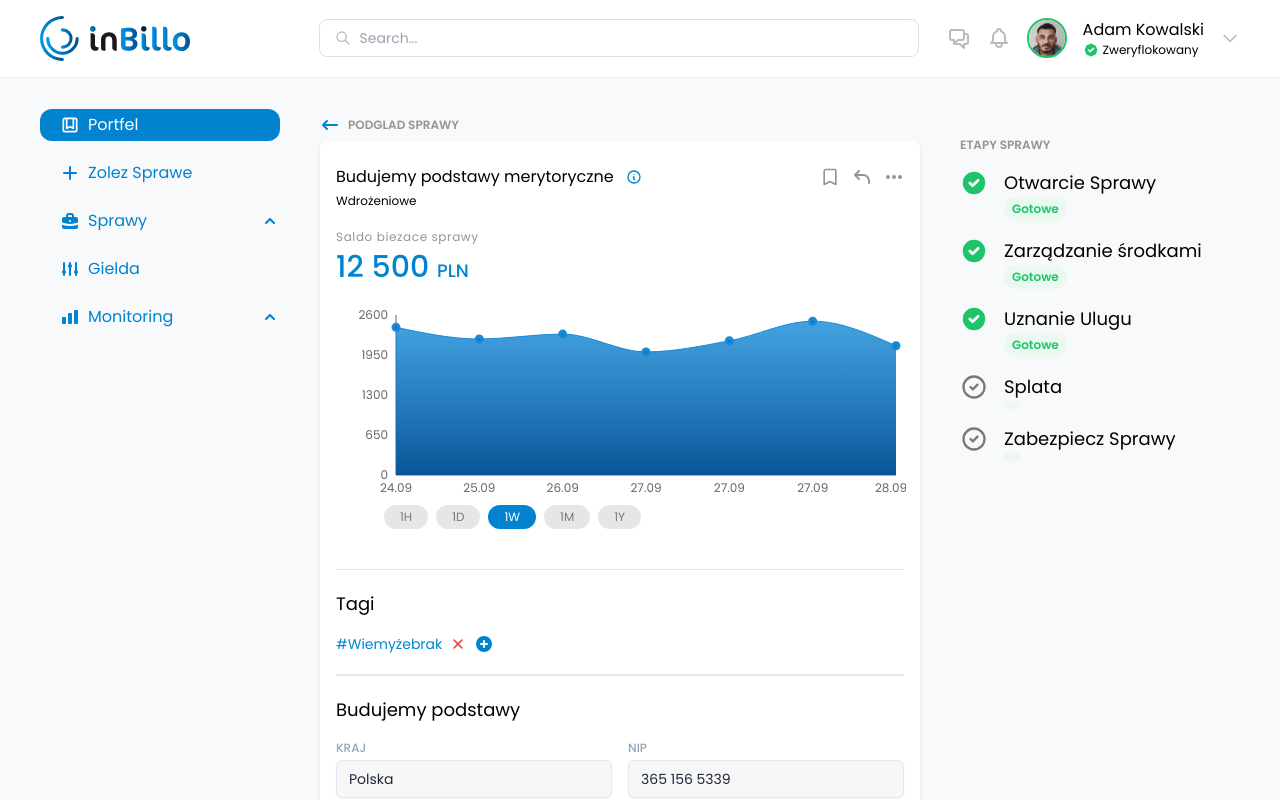
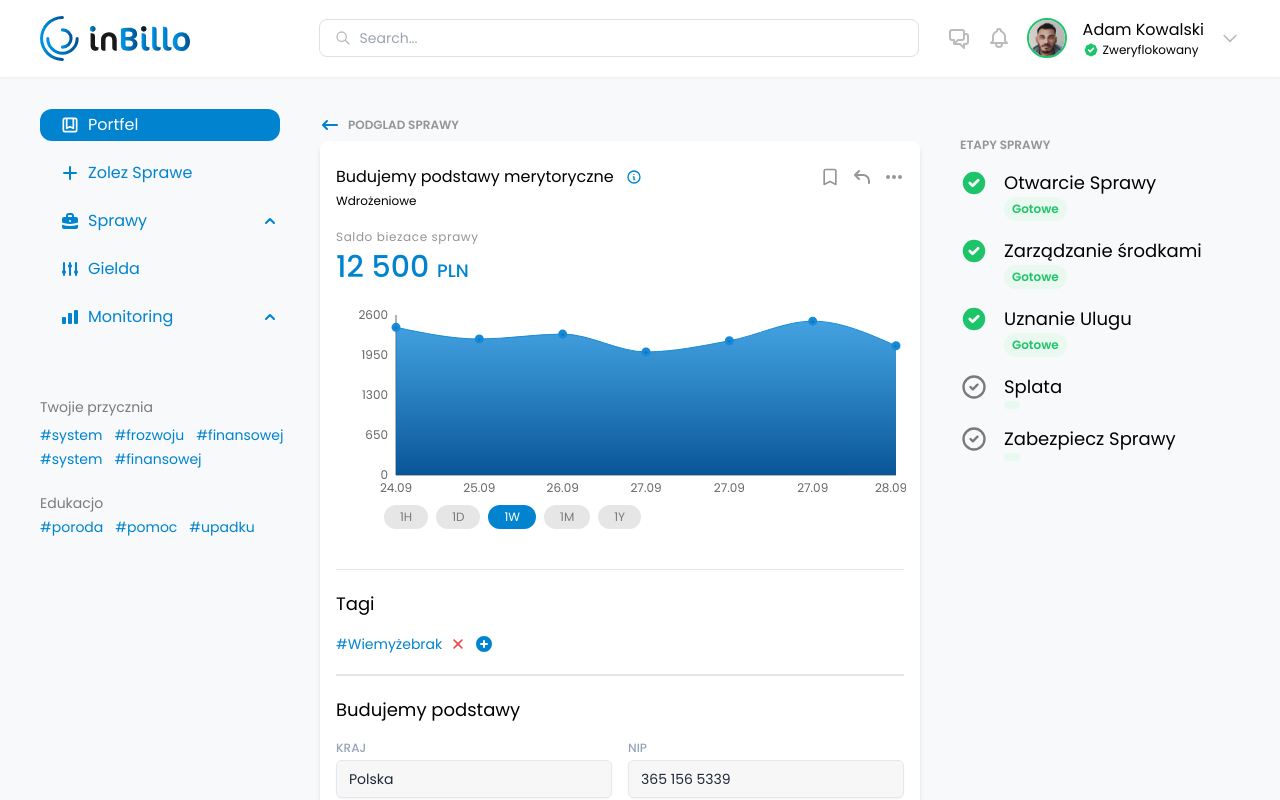
Before and after one commit to brhanegiday/inbillo-task, a Next.js app: page / in a window 1280 px wide. Shown: the top 800 px of the page. Built offline with nearby package versions, Linux system fonts and the light colour scheme.

Commit message:
adding sidemenu hashtags

```diff
--- a/features/sidebar/SideMenu.js
+++ b/features/sidebar/SideMenu.js
@@ -82,6 +82,29 @@ function SideMenu() {
           </p>
         </div>
       )}
+      {/* Hash tags */}
+      <div className="pt-10">
+        <h5 className="text-black-haze-900 text-sm py-2">Twojie przycznia</h5>
+        <div className="flex items-center space-x-3">
+          <p className="text-lochmara-500 text-sm cursor-pointer">#system</p>
+          <p className="text-lochmara-500 text-sm cursor-pointer">#frozwoju</p>
+          <p className="text-lochmara-500 text-sm cursor-pointer">
+            #finansowej
+          </p>
+        </div>
+        <div className="flex items-center space-x-3 pt-1 pb-3">
+          <p className="text-lochmara-500 text-sm cursor-pointer">#system</p>
+          <p className="text-lochmara-500 text-sm cursor-pointer">
+            #finansowej
+          </p>
+        </div>
+        <h5 className="text-black-haze-900 text-sm pt-3">Edukacjo</h5>
+        <div className="flex items-center space-x-3 py-1">
+          <p className="text-lochmara-500 text-sm cursor-pointer">#poroda</p>
+          <p className="text-lochmara-500 text-sm cursor-pointer">#pomoc</p>
+          <p className="text-lochmara-500 text-sm cursor-pointer">#upadku</p>
+        </div>
+      </div>
     </div>
   );
 }
```
